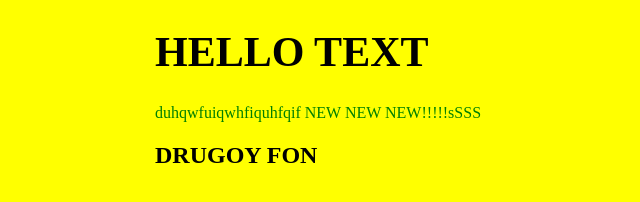
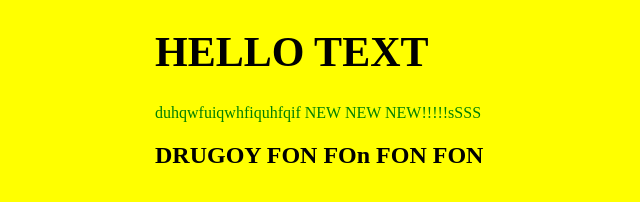
Before and after one commit to Kaizersx/gitrepos, a plain HTML site: page index.html in a window 1280 px wide. Shown: the whole page, without its empty margins (0-640 px from the left). Drawn offline with Linux system fonts and the light colour scheme.

Commit message:
second change for b61723c

```diff
--- a/index.html
+++ b/index.html
@@ -10,7 +10,7 @@
 <h1>HELLO TEXT</h1>
 
 	<div id="div1">duhqwfuiqwhfiquhfqif  NEW NEW NEW!!!!!sSSS</div>
-	<h2>DRUGOY FON</h2>
+	<h2>DRUGOY FON FOn FON FON</h2>
 
 </body>
 </html>
```
